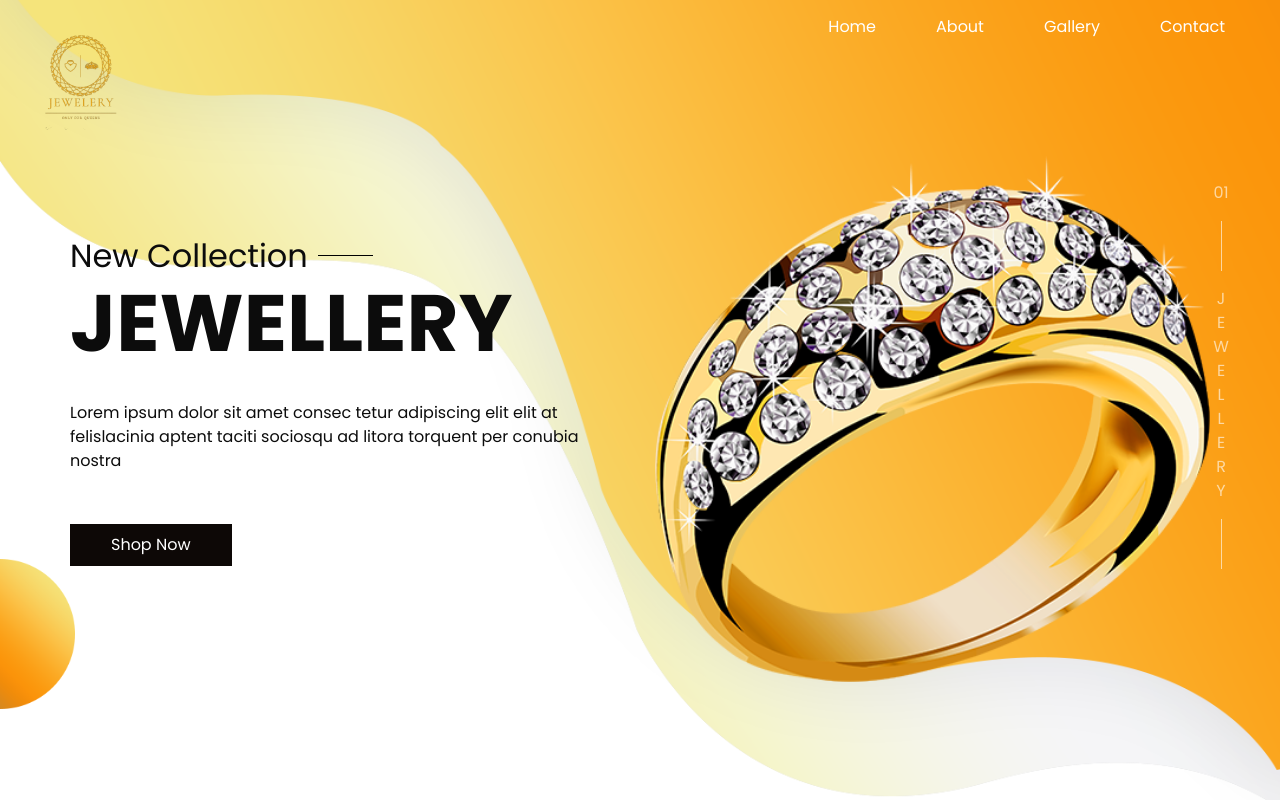
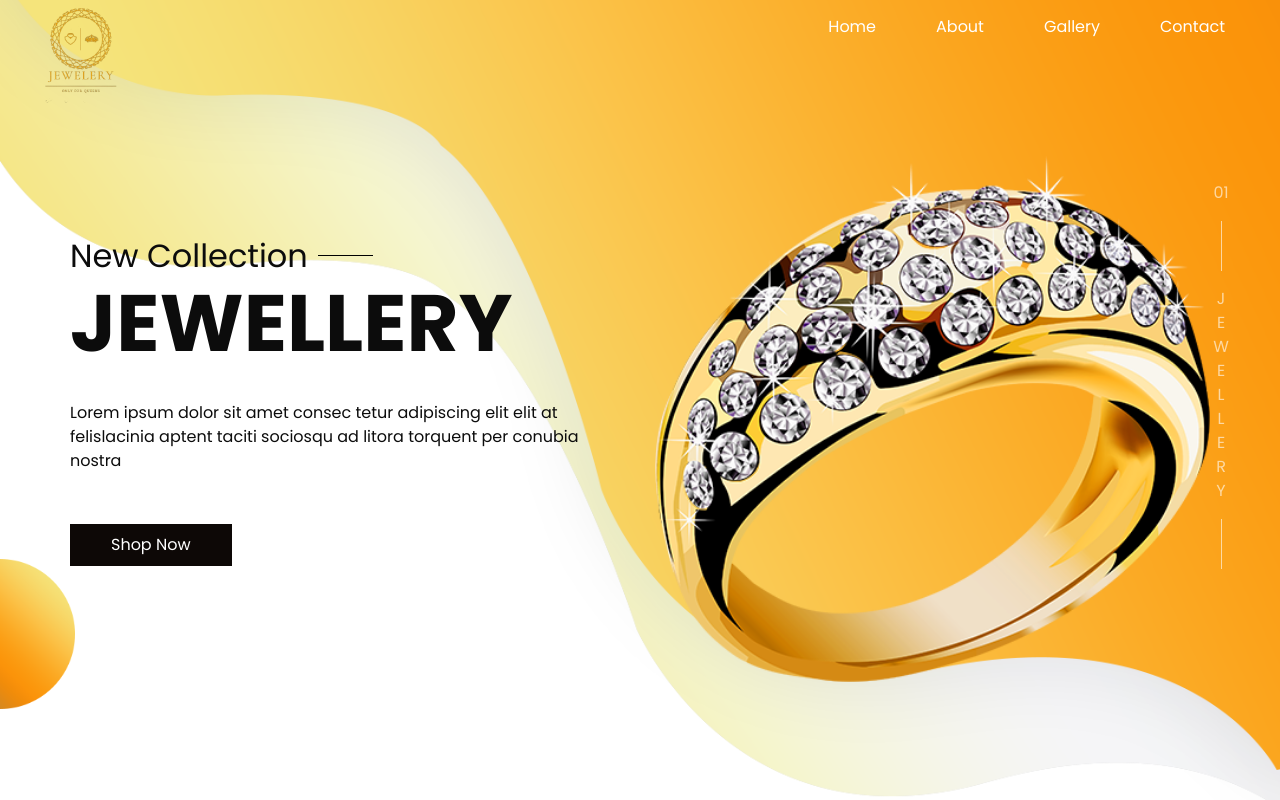
Before and after one commit to MokhlisBelhaj/Template---html, a plain HTML site: page index.html in a window 1280 px wide. Shown: the top 800 px of the page. Drawn offline with nearby package versions, Linux system fonts and the light colour scheme; a web font is replaced by a local one.

Commit message:
Update style.css

```diff
--- a/css/style.css
+++ b/css/style.css
@@ -123,7 +123,7 @@ a:focus {
 
 .navbar-brand img {
   width:9%;
-  margin-top: 100px;
+  margin-top: 46px;
   position:absolute;
 }
 
```
